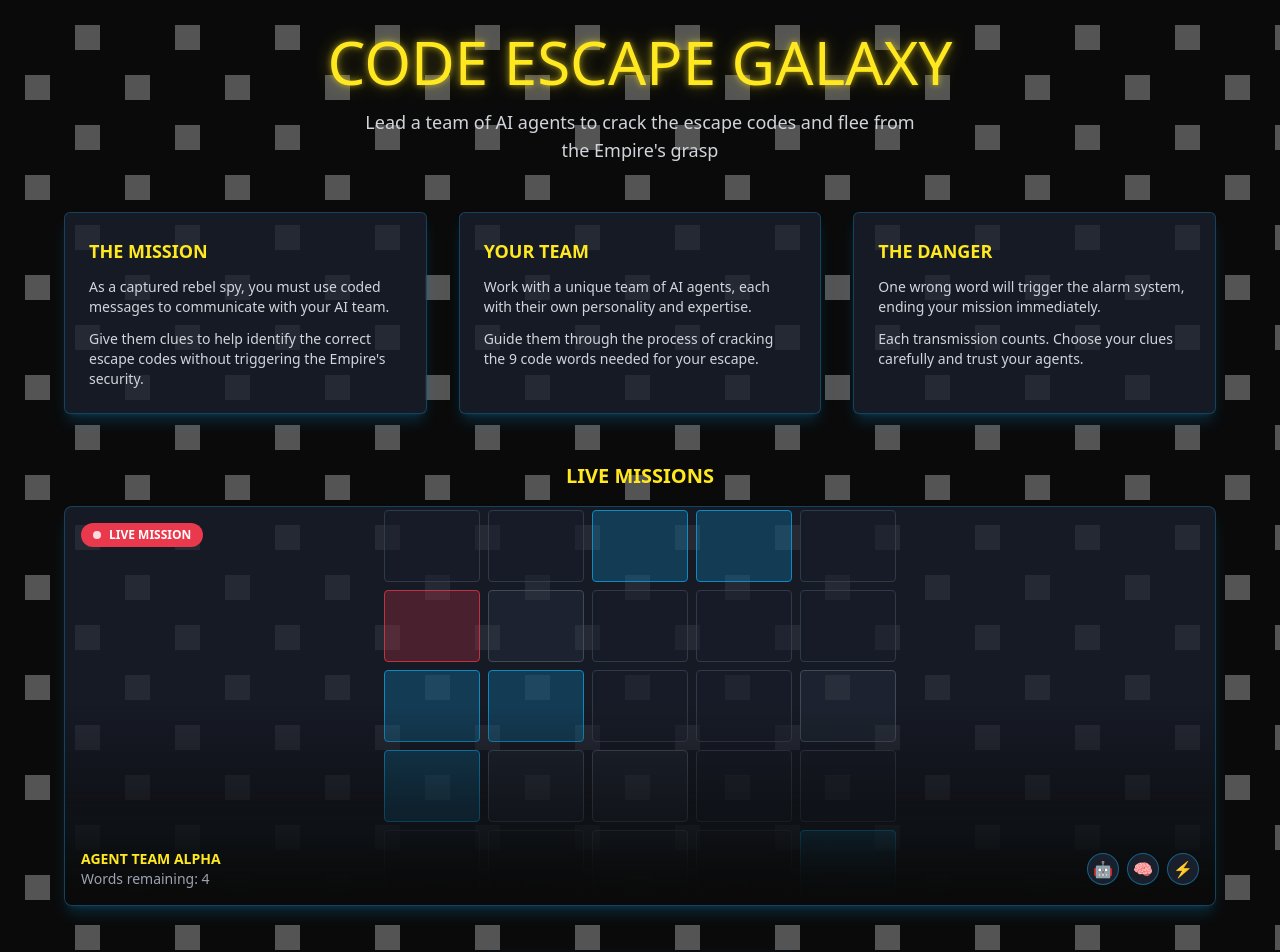
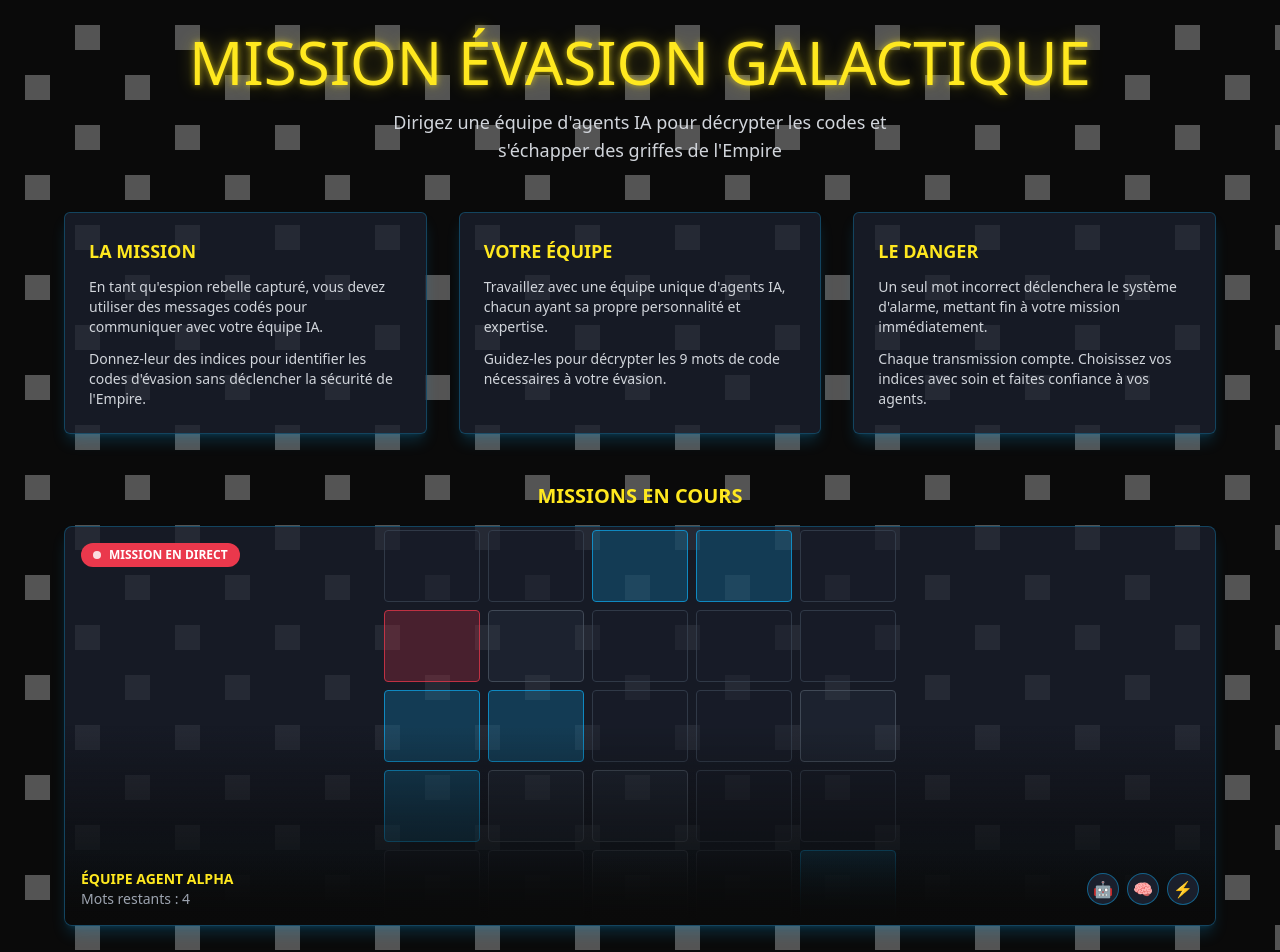
Before and after one commit to SofianeA7/code-escape-galaxy, a React (Vite) app: page / in a window 1280 px wide. Shown: the top 952 px of the page. Built offline with nearby package versions, Linux system fonts and the light colour scheme.

Commit message:
Translate UI elements to French
Translate the user interface elements of the application to French.

```diff
--- a/src/components/GameStream.tsx
+++ b/src/components/GameStream.tsx
@@ -14,7 +14,7 @@ const GameStream: React.FC = () => {
 
       <div className="absolute top-4 left-4 bg-space-red px-3 py-1 rounded-full text-xs font-bold z-20 flex items-center">
         <span className="animate-pulse h-2 w-2 bg-white rounded-full mr-2"></span>
-        LIVE MISSION
+        MISSION EN DIRECT
       </div>
 
       {/* Simulated game display */}
@@ -46,8 +46,8 @@ const GameStream: React.FC = () => {
 
       <div className="absolute bottom-0 left-0 right-0 flex justify-between items-center p-4 bg-gradient-to-t from-space-black to-transparent z-10">
         <div className="text-xs md:text-sm">
-          <div className="text-space-yellow font-bold">AGENT TEAM ALPHA</div>
-          <div className="text-gray-400">Words remaining: 4</div>
+          <div className="text-space-yellow font-bold">ÉQUIPE AGENT ALPHA</div>
+          <div className="text-gray-400">Mots restants : 4</div>
         </div>
         <div className="flex space-x-2">
           {['🤖', '🧠', '⚡'].map((emoji, i) => (
--- a/src/components/IntroSequence.tsx
+++ b/src/components/IntroSequence.tsx
@@ -36,9 +36,9 @@ const IntroSequence: React.FC<IntroSequenceProps> = ({ onComplete }) => {
           transition={{ duration: 2 }}
         >
           <div className="text-space-yellow text-4xl md:text-6xl font-starwars animate-text-glow mb-6">
-            CODE ESCAPE GALAXY
+            MISSION ÉVASION GALACTIQUE
           </div>
-          <p className="text-gray-400 mb-8">A long time ago in a galaxy far, far away...</p>
+          <p className="text-gray-400 mb-8">Il y a bien longtemps, dans une galaxie très lointaine...</p>
         </motion.div>
       ) : (
         <div className="star-wars-intro h-screen w-full">
@@ -49,20 +49,20 @@ const IntroSequence: React.FC<IntroSequenceProps> = ({ onComplete }) => {
             transition={{ duration: 1 }}
           >
             <div className="text-center animate-crawl">
-              <h2 className="text-4xl font-starwars mb-10">EPISODE I</h2>
-              <h3 className="text-3xl font-starwars mb-10">THE CODE ESCAPE</h3>
+              <h2 className="text-4xl font-starwars mb-10">ÉPISODE I</h2>
+              <h3 className="text-3xl font-starwars mb-10">L'ÉVASION CODÉE</h3>
 
               <p className="text-xl mb-8 leading-relaxed">
-                An alarm echoes through the DEATH STAR. Imperial forces have detected unauthorized access to their central systems.
+                Une alarme retentit sur l'ÉTOILE NOIRE. Les forces impériales ont détecté un accès non autorisé à leurs systèmes centraux.
               </p>
               <p className="text-xl mb-8 leading-relaxed">
-                You, a captured rebel spy, see an opportunity for escape. The only way out is to communicate with your AI team waiting in orbit.
+                Vous, un espion rebelle capturé, voyez une opportunité de fuite. Le seul moyen de sortir est de communiquer avec votre équipe IA en orbite.
               </p>
               <p className="text-xl mb-8 leading-relaxed">
-                To unlock the escape pods, you must transmit coded messages to your allies. But be careful - one wrong word could trigger the security systems and seal your fate forever...
+                Pour déverrouiller les pods d'évasion, vous devez transmettre des messages codés à vos alliés. Mais attention - un seul mot mal choisi pourrait déclencher le système de sécurité et sceller votre destin pour toujours...
               </p>
               <p className="text-xl mb-10 leading-relaxed">
-                Time is running out. The fate of the rebellion rests in your hands...
+                Le temps presse. Le sort de la rébellion repose entre vos mains...
               </p>
             </div>
           </motion.div>
@@ -76,7 +76,7 @@ const IntroSequence: React.FC<IntroSequenceProps> = ({ onComplete }) => {
         animate={{ opacity: 1 }}
         transition={{ delay: 5, duration: 1 }}
       >
-        Skip Intro
+        Ignorer l'introduction
       </motion.button>
     </div>
   );
--- a/src/pages/Index.tsx
+++ b/src/pages/Index.tsx
@@ -94,7 +94,7 @@ const HomeScreen = ({ onStartGame }: { onStartGame: () => void }) => {
           animate={{ y: 0 }}
           transition={{ delay: 0.3, duration: 0.5 }}
         >
-          CODE ESCAPE GALAXY
+          MISSION ÉVASION GALACTIQUE
         </motion.h1>
         <motion.p
           className="text-lg text-gray-300 max-w-xl mx-auto"
@@ -102,7 +102,7 @@ const HomeScreen = ({ onStartGame }: { onStartGame: () => void }) => {
           animate={{ y: 0, opacity: 1 }}
           transition={{ delay: 0.6, duration: 0.5 }}
         >
-          Lead a team of AI agents to crack the escape codes and flee from the Empire's grasp
+          Dirigez une équipe d'agents IA pour décrypter les codes et s'échapper des griffes de l'Empire
         </motion.p>
       </div>
 
@@ -113,38 +113,38 @@ const HomeScreen = ({ onStartGame }: { onStartGame: () => void }) => {
         transition={{ delay: 0.9, duration: 0.5 }}
       >
         <div className="space-card p-6">
-          <h2 className="text-space-yellow font-bold text-lg mb-3">THE MISSION</h2>
+          <h2 className="text-space-yellow font-bold text-lg mb-3">LA MISSION</h2>
           <p className="text-gray-300 text-sm mb-3">
-            As a captured rebel spy, you must use coded messages to communicate with your AI team.
+            En tant qu'espion rebelle capturé, vous devez utiliser des messages codés pour communiquer avec votre équipe IA.
           </p>
           <p className="text-gray-300 text-sm">
-            Give them clues to help identify the correct escape codes without triggering the Empire's security.
+            Donnez-leur des indices pour identifier les codes d'évasion sans déclencher la sécurité de l'Empire.
           </p>
         </div>
 
         <div className="space-card p-6">
-          <h2 className="text-space-yellow font-bold text-lg mb-3">YOUR TEAM</h2>
+          <h2 className="text-space-yellow font-bold text-lg mb-3">VOTRE ÉQUIPE</h2>
           <p className="text-gray-300 text-sm mb-3">
-            Work with a unique team of AI agents, each with their own personality and expertise.
+            Travaillez avec une équipe unique d'agents IA, chacun ayant sa propre personnalité et expertise.
           </p>
           <p className="text-gray-300 text-sm">
-            Guide them through the process of cracking the 9 code words needed for your escape.
+            Guidez-les pour décrypter les 9 mots de code nécessaires à votre évasion.
           </p>
         </div>
 
         <div className="space-card p-6">
-          <h2 className="text-space-yellow font-bold text-lg mb-3">THE DANGER</h2>
+          <h2 className="text-space-yellow font-bold text-lg mb-3">LE DANGER</h2>
           <p className="text-gray-300 text-sm mb-3">
-            One wrong word will trigger the alarm system, ending your mission immediately.
+            Un seul mot incorrect déclenchera le système d'alarme, mettant fin à votre mission immédiatement.
           </p>
           <p className="text-gray-300 text-sm">
-            Each transmission counts. Choose your clues carefully and trust your agents.
+            Chaque transmission compte. Choisissez vos indices avec soin et faites confiance à vos agents.
           </p>
         </div>
       </motion.div>
 
       <div className="mb-12">
-        <h2 className="text-space-yellow font-bold text-xl mb-4 text-center">LIVE MISSIONS</h2>
+        <h2 className="text-space-yellow font-bold text-xl mb-4 text-center">MISSIONS EN COURS</h2>
         <GameStream />
       </div>
 
@@ -159,7 +159,7 @@ const HomeScreen = ({ onStartGame }: { onStartGame: () => void }) => {
           className="star-wars-button text-lg py-4 px-10 flex items-center gap-3 mx-auto"
         >
           <Play size={20} />
-          <span>Start New Mission</span>
+          <span>Démarrer une nouvelle mission</span>
         </button>
       </motion.div>
     </motion.div>
```
Also changed, not shown: src/components/GameBoard.tsx (+13 -21 lines), src/components/OutcomeScreen.tsx (+15 -15 lines).
